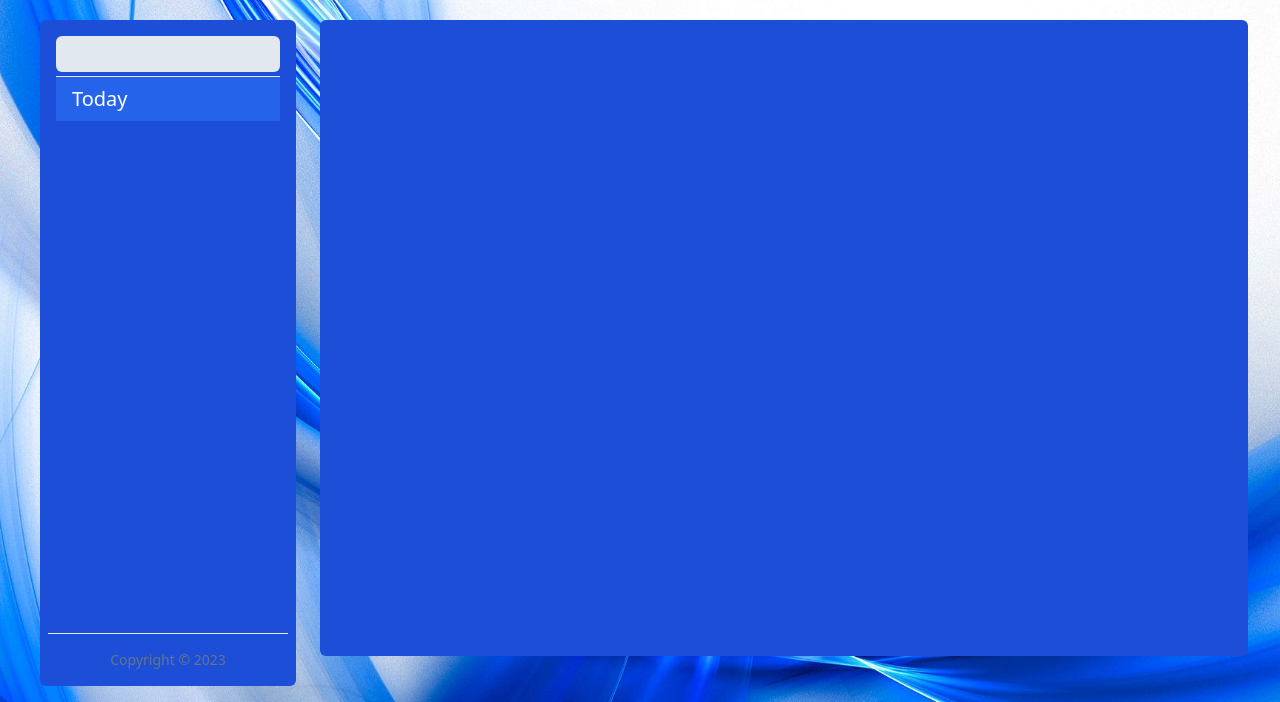
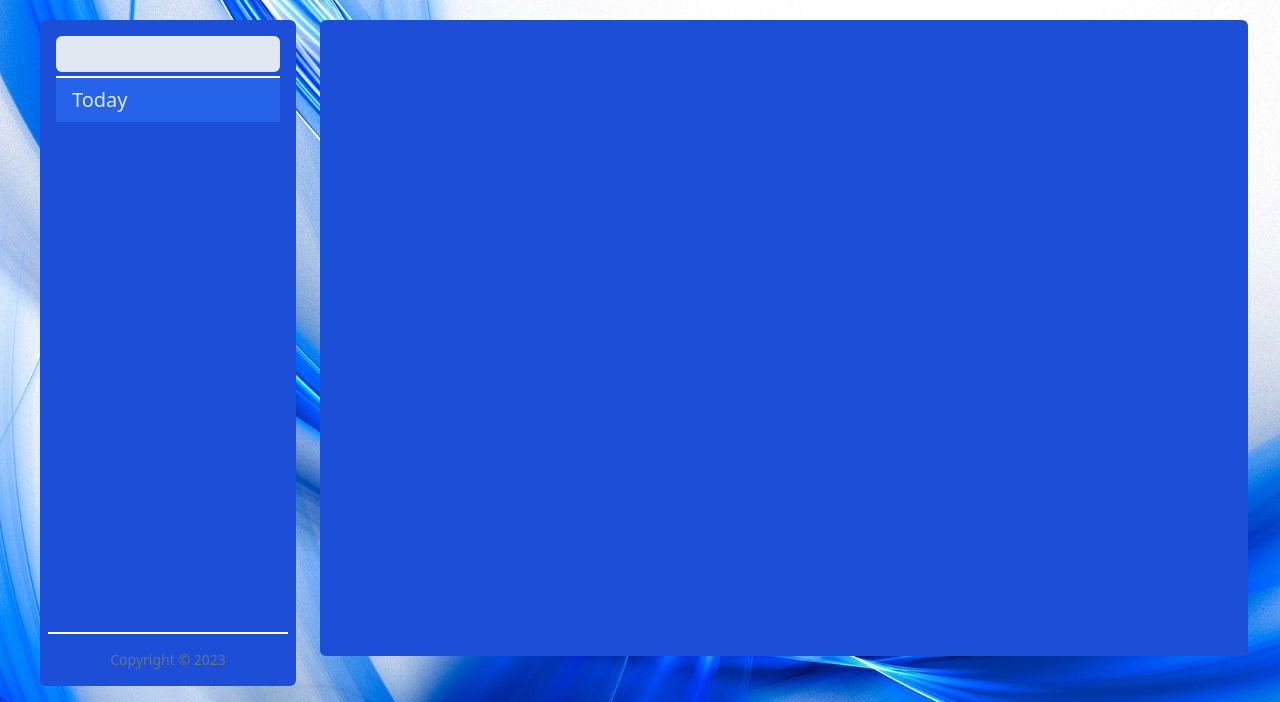
Before and after one commit to GHOST-Aram/todo-ist--one, a website built with webpack: page src/templates/index.html in a window 1280 px wide. Shown: the part 98-800 px from the top of the page. Built offline with nearby package versions, Linux system fonts and the light colour scheme.

Commit message:
feat: Replace horizontal line on project container and footer with border-top

```diff
--- a/src/scripts/dom_manager.js
+++ b/src/scripts/dom_manager.js
@@ -15,9 +15,7 @@ export default class DOMManager {
   //Footer
   createFooter () {
     const footer = document.createElement('footer')
-
-    //Horizontal line
-    footer.appendChild(this.createHorizontalLine())
+      footer.className = 'border-t-2 border-solid border-white'
 
   //Paragraph
   const p = document.createElement('p')
@@ -61,15 +59,12 @@ export default class DOMManager {
   createProjectContainer (projectName) {
     const projCont = document.createElement('div')
       projCont.id = `${projectName.toLowerCase().replaceAll(' ', '-')}-container`
-      projCont.className = 'w-full bg-blue-600'
-
-      //Horizontal line
-      projCont.appendChild(this.createHorizontalLine())
+      projCont.className = 'w-full bg-blue-600 border-t-2 border-solid border-white'
 
       //Name
       const projName = document.createElement('h1')
         projName.id = `${projectName.toLowerCase().replaceAll(' ', '-')}`
-        projName.className = 'py-2 text-white text-xl px-4'
+        projName.className = 'py-2 text-slate-200 text-xl px-4'
         projName.textContent = projectName
 
       //Append name
```
Also changed, not shown: dist/index.html, src/styles/styles.css, 2 other files.
